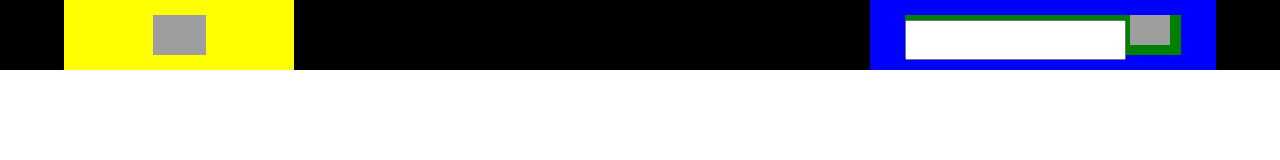
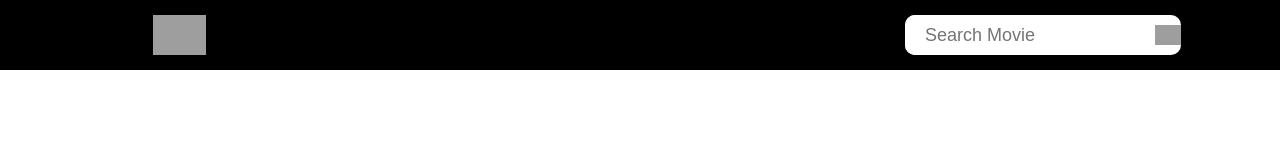
Before and after one commit to Sevanthcherry/Netflix-Filters, a plain HTML site: page index.html in a window 1280 px wide. Drawn offline with Linux system fonts and the light colour scheme; grey boxes are pictures that could not be loaded.

Commit message:
Header section overflow fixed and completed

```diff
--- a/index.html
+++ b/index.html
@@ -18,7 +18,7 @@
 
             <div class="search-bar">
 
-                <input type="text" class="text-box">
+                <input type="text" placeholder="Search Movie" class="text-box">
                 <img class="search-icon" src="https://th.bing.com/th/id/R.11aac9c1f6fe373171cb05d99f8a9a08?rik=0s2xll77abHQSQ&riu=http%3a%2f%2fcdn.onlinewebfonts.com%2fsvg%2fimg_176563.png&ehk=LBggy%2frXkomPPhWq39S4339%2bZgz%2fRJ10%2bpzyO8XEFYE%3d&risl=&pid=ImgRaw&r=0" alt="search bar icon">
             </div>
 
--- a/style.css
+++ b/style.css
@@ -18,7 +18,7 @@
 .logo{
     width: 20%;
     height: 70px;
-    background-color: yellow;
+    /* background-color: yellow; */
     display: flex;
     justify-content: center;
     align-items: center;
@@ -33,7 +33,7 @@
 .search{
     width: 30%;
     height: 70px;
-    background-color: blue;
+    /* background-color: blue; */
     display: flex;
     align-items: center;
     justify-content: center;
@@ -42,7 +42,12 @@
 .search-bar{
     width: 80%;
     height: 40px;
-    background-color: green;
+    background-color: white;
+    display: flex;
+    align-items: center;
+    column-gap: 30px;
+    border-radius: 10px;
+    overflow: hidden;
 }
 
 .text-box{
@@ -50,8 +55,10 @@
     height: 40px;
     font-size: 18px;
     text-indent: 20px;
+    border: none;
+    outline: none;
 }
 
 .search-icon{
-    height: 30px;
+    height: 20px;
 }
```
